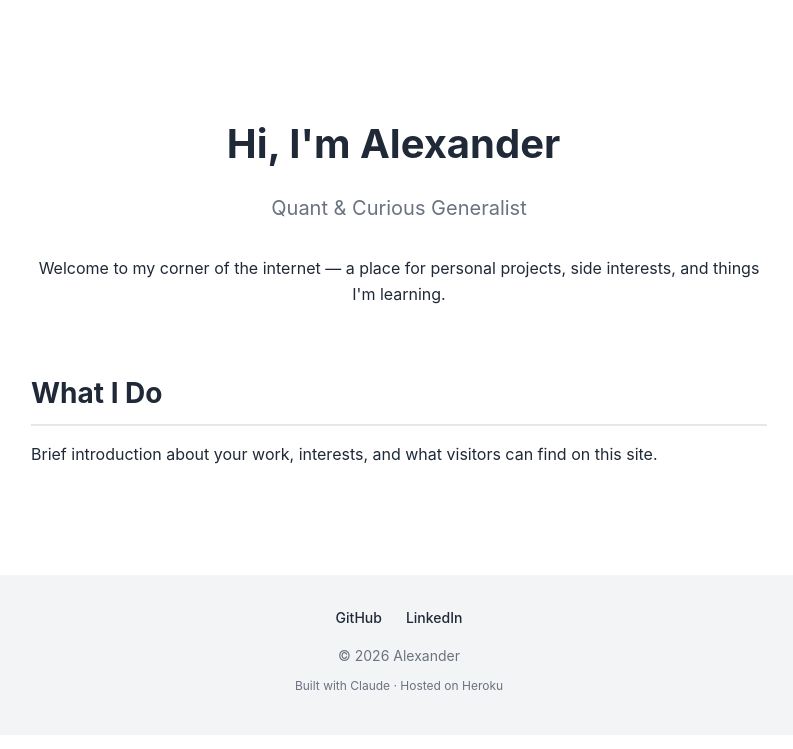
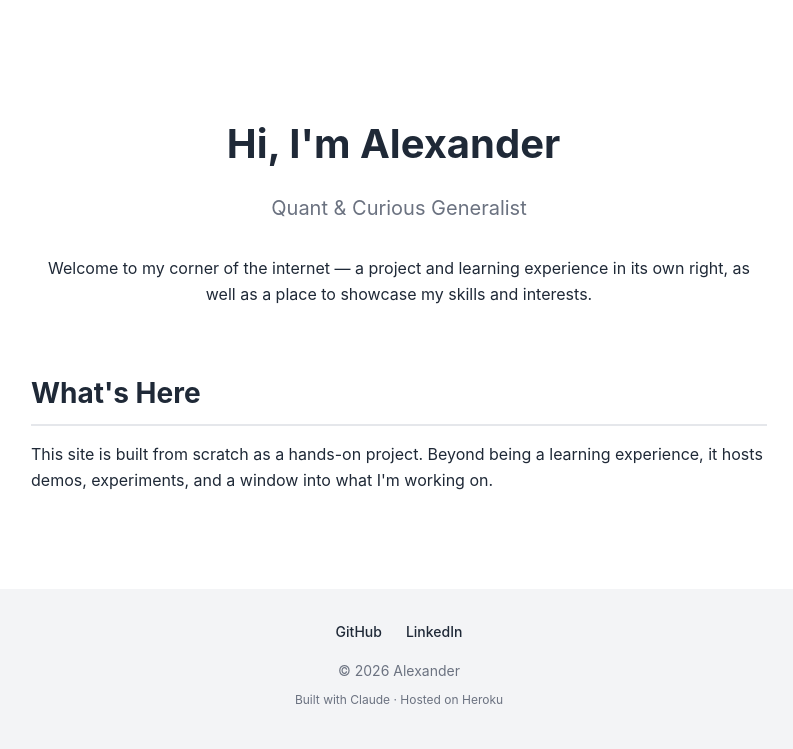
Before and after one commit to alexander-matthew/personal-site, a Flask app: page / in a window 1280 px wide. Shown: the part 65-814 px from the top of the page, without its empty margins (241-1034 px from the left). Before the commit the page ends 755 px from the top, so only its background shows below. Run offline with Flask 3, Linux system fonts and the light colour scheme.

Commit message:
Update site description to emphasize learning experience
- Home and About pages now reflect that the site itself is a project
- Highlights both the learning aspect and skill showcase purpose

🤖 Generated with [Claude Code](https://claude.com/claude-code)

Co-Authored-By: Claude Opus 4.5 <noreply@anthropic.com>

```diff
--- a/app/templates/about.html
+++ b/app/templates/about.html
@@ -10,8 +10,8 @@
             Hello! I'm Alexander — a quant by trade and curious generalist at heart.
         </p>
         <p>
-            This site serves as a portfolio of my work and a place to host small
-            applications and demos that showcase what I've been working on.
+            This site is a project and learning experience in itself — built from scratch
+            to sharpen my skills while also serving as a place to showcase my other work.
         </p>
         <p class="interests-line">
             My interests include <span id="cycling-interest" class="interest-highlight">Machine Learning</span>
--- a/app/templates/home.html
+++ b/app/templates/home.html
@@ -6,12 +6,12 @@
 <section class="hero">
     <h1>Hi, I'm <span id="typed-name">Alex</span><span class="cursor">|</span></h1>
     <p class="subtitle">Quant & Curious Generalist</p>
-    <p>Welcome to my corner of the internet — a place for personal projects, side interests, and things I'm learning.</p>
+    <p>Welcome to my corner of the internet — a project and learning experience in its own right, as well as a place to showcase my skills and interests.</p>
 </section>
 
 <section class="section">
-    <h2>What I Do</h2>
-    <p>Brief introduction about your work, interests, and what visitors can find on this site.</p>
+    <h2>What's Here</h2>
+    <p>This site is built from scratch as a hands-on project. Beyond being a learning experience, it hosts demos, experiments, and a window into what I'm working on.</p>
 </section>
 {% endblock %}
 
```
